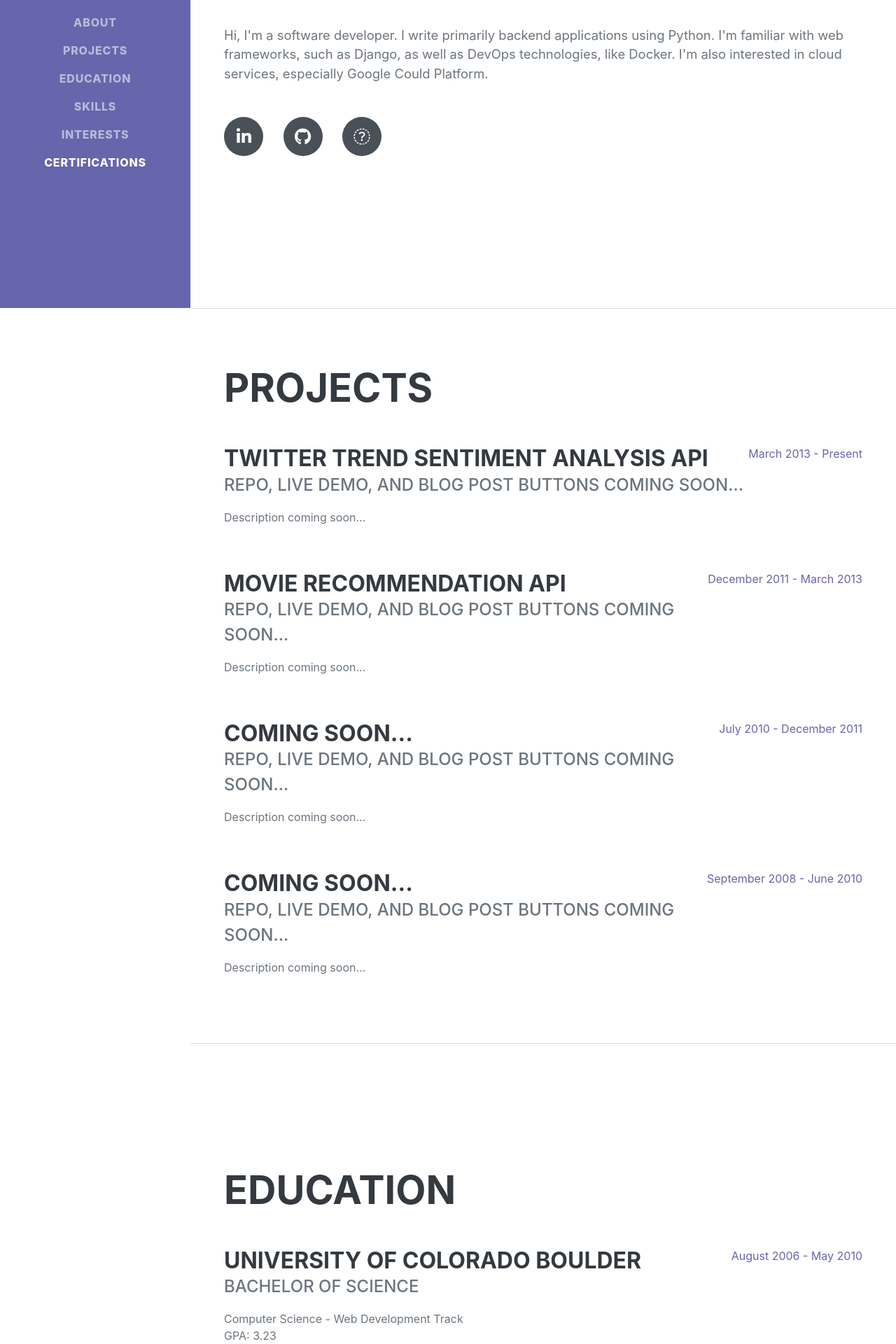
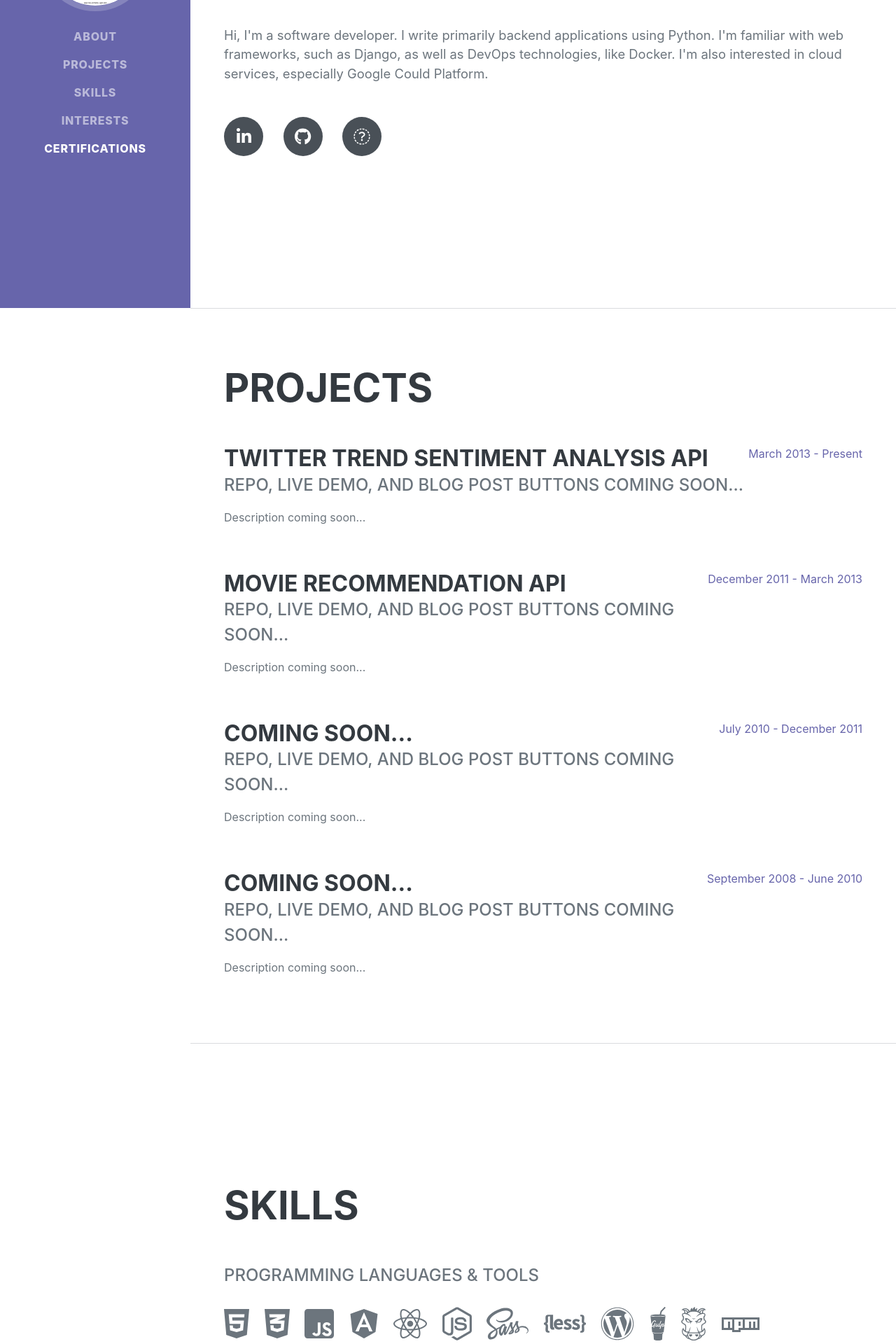
Before and after one commit to ethan-pt/portfolio_site, a Django app: page / in a window 1280 px wide. Shown: the part 360-2280 px from the top of the page at 70% size. Run offline with Django 4.2, Linux system fonts and the light colour scheme; parts of the project's set-up code (start-up, migrations or seed data) failed here and were passed over; some libraries are stand-ins or nearby versions; some web fonts are replaced.

Commit message:
remove education section

```diff
--- a/website/templates/website/index.html
+++ b/website/templates/website/index.html
@@ -34,7 +34,6 @@
                 <ul class="navbar-nav">
                     <li class="nav-item"><a class="nav-link js-scroll-trigger" href="#about">About</a></li>
                     <li class="nav-item"><a class="nav-link js-scroll-trigger" href="#projects">Projects</a></li>
-                    <li class="nav-item"><a class="nav-link js-scroll-trigger" href="#education">Education</a></li>
                     <li class="nav-item"><a class="nav-link js-scroll-trigger" href="#skills">Skills</a></li>
                     <li class="nav-item"><a class="nav-link js-scroll-trigger" href="#interests">Interests</a></li>
                     <li class="nav-item"><a class="nav-link js-scroll-trigger" href="#certifications">Certifications</a></li>
@@ -132,33 +131,6 @@
                         <div class="flex-shrink-0">
                             <span class="text-primary">September 2008 - June 2010</span>
                         </div>
-                    </div>
-                </div>
-            </section>
-            <hr class="m-0" />
-
-            <!-- Education-->
-            <section class="resume-section" id="education">
-                <div class="resume-section-content">
-                    <h2 class="mb-5">Education</h2>
-
-                    <div class="d-flex flex-column flex-md-row justify-content-between mb-5">
-                        <div class="flex-grow-1">
-                            <h3 class="mb-0">University of Colorado Boulder</h3>
-                            <div class="subheading mb-3">Bachelor of Science</div>
-                            <div>Computer Science - Web Development Track</div>
-                            <p>GPA: 3.23</p>
-                        </div>
-                        <div class="flex-shrink-0"><span class="text-primary">August 2006 - May 2010</span></div>
-                    </div>
-
-                    <div class="d-flex flex-column flex-md-row justify-content-between">
-                        <div class="flex-grow-1">
-                            <h3 class="mb-0">James Buchanan High School</h3>
-                            <div class="subheading mb-3">Technology Magnet Program</div>
-                            <p>GPA: 3.56</p>
-                        </div>
-                        <div class="flex-shrink-0"><span class="text-primary">August 2002 - May 2006</span></div>
                     </div>
                 </div>
             </section>
```
